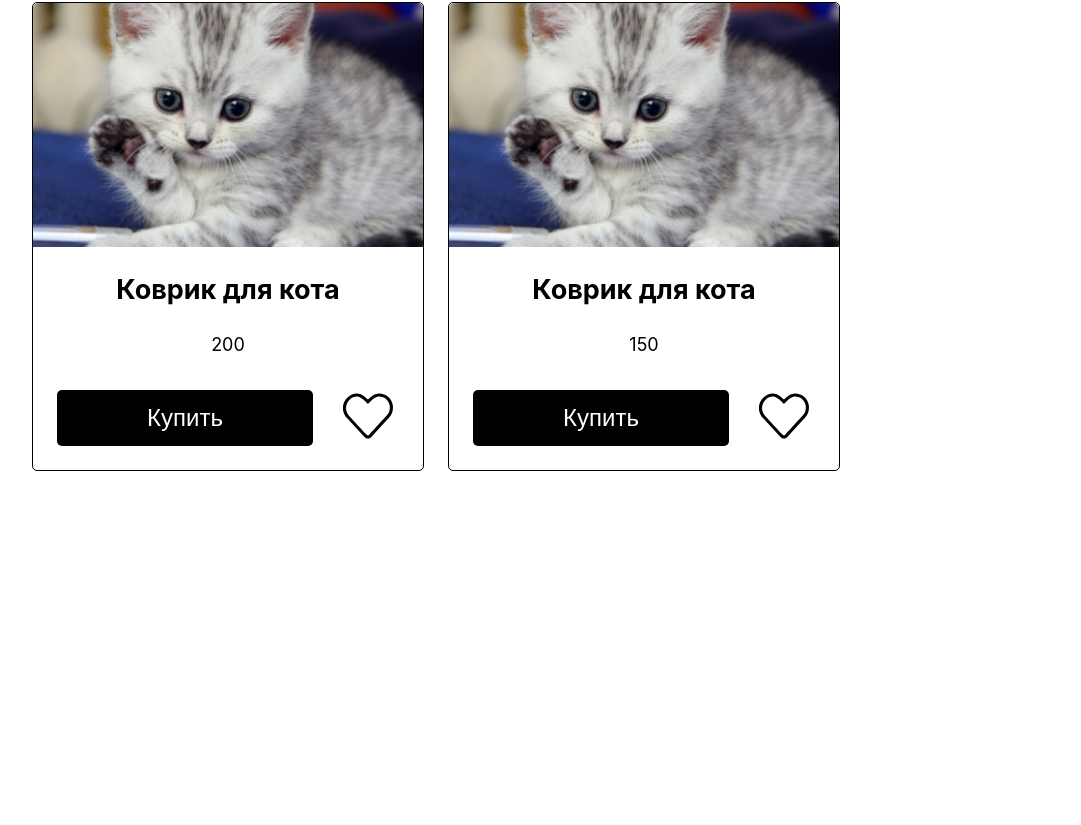
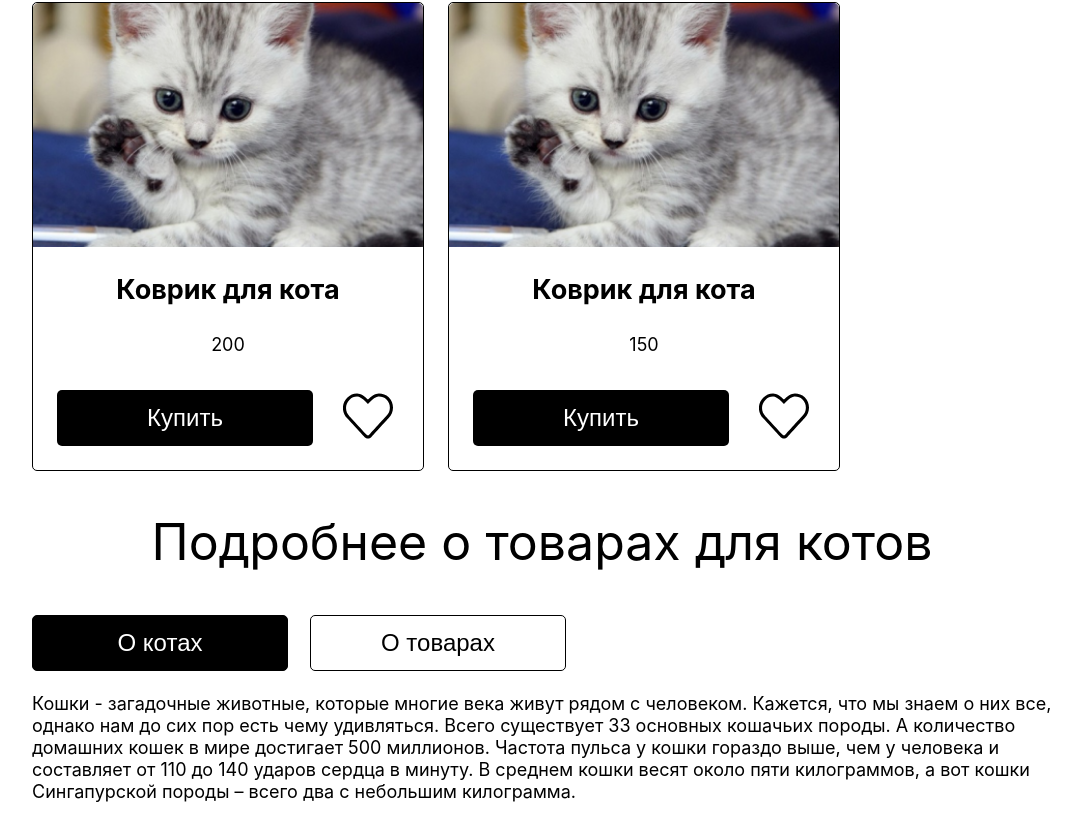
Before and after one commit to ezalilov/ezalilov.github.io, a React (Create React App) app: page / in a window 1280 px wide. Shown: the part 226-1051 px from the top of the page, without its empty margins (98-1179 px from the left). Before the commit the page ends 800 px from the top, so only its background shows below. Built offline with nearby package versions, Linux system fonts and the light colour scheme.

Commit message:
Add tabs sections
- add classNames package

```diff
--- a/package.json
+++ b/package.json
@@ -11,6 +11,7 @@
     "@types/node": "^16.18.23",
     "@types/react": "^18.0.37",
     "@types/react-dom": "^18.0.11",
+    "classnames": "^2.3.2",
     "react": "^18.2.0",
     "react-dom": "^18.2.0",
     "react-router-dom": "^6.11.1",
--- a/src/main-content/main-content.tsx
+++ b/src/main-content/main-content.tsx
@@ -2,6 +2,7 @@ import React from 'react'
 import Card from '../card/card'
 import s from './main-content.module.css'
 import Modal from '../modal/modal'
+import Details from '../tab-section/details'
 
 const catContent = [
 	{
@@ -22,7 +23,7 @@ export default function MainContent() {
 		<div className={ s.cards }>
 			{catContent.map((props) => <Card {...props} />)}
 		</div>
-		{/* <Modal /> */}
+		<Details />
 	</main>
   )
 }
--- /dev/null
+++ b/src/tab-section/details.module.css
@@ -0,0 +1,44 @@
+.details {
+	display: flex;
+	margin-top: ;
+    flex-direction: column;
+    justify-content: center;
+    align-items: center;
+}
+.header-section {
+	font-style: normal;
+	font-weight: 400;
+	font-size: 50px;
+	line-height: 61px;
+  }
+
+/* Tabs style */
+.tabs-container {
+	align-self: start;
+}
+
+.tabs-list {
+	display: flex;
+	gap: 22px;
+}
+
+.tab {
+	border-radius: 5px;
+	border: 1px solid #000000;
+	width: 256px;
+	height: 56px;
+	background: white;
+	color: black;
+
+	font-weight: 400;
+	font-size: 24px;
+}
+
+.tab.active {
+	color: white;
+	background: black;
+}
+
+.tabpanel-wrapper {
+	margin: 22px 0;
+}
--- /dev/null
+++ b/src/tab-section/details.tsx
@@ -0,0 +1,24 @@
+import React from 'react'
+import { Tabs } from './tabs';
+import s from './details.module.css'
+
+const tabsConfig = [
+	{
+	  label: "О котах",
+	  content: "Кошки - загадочные животные, которые многие века живут рядом с человеком. Кажется, что мы знаем о них все, однако нам до сих пор есть чему удивляться. Всего существует 33 основных кошачьих породы. А количество домашних кошек в мире достигает 500 миллионов. Частота пульса у кошки гораздо выше, чем у человека и составляет от 110 до 140 ударов сердца в минуту. В среднем кошки весят около пяти килограммов, а вот кошки Сингапурской породы – всего два с небольшим килограмма.",
+	},
+	{
+	  label: "О товарах",
+	  content: "Товары для котов супер классные! Всем по товару для котов!",
+	}
+  ];
+
+
+export default function Details() {
+  return (
+	<section className={ s.details }>
+		<h2 className={ s['header-section'] }>Подробнее о товарах для котов</h2>
+		<Tabs tabsConfig={tabsConfig} />
+	</section>
+  )
+}
--- /dev/null
+++ b/src/tab-section/tabs.tsx
@@ -0,0 +1,91 @@
+import React, { useRef, useState } from 'react';
+import s from './details.module.css'
+import classNames from 'classnames';
+export interface Tab {
+	label: string
+	content: string
+	icon: string
+}
+
+
+export const Tabs = ({ tabsConfig, defaultIndex }: any) => {
+
+	const [selectedIndex, setSelectedIndex] = useState(defaultIndex ?? 0);
+
+	const handleClick = (index: number) => setSelectedIndex(index);
+
+	// to store reference to the tab element
+	const tabRefs = useRef<Record<number, HTMLButtonElement | null>>({});
+
+	// Selected tab update helper
+	const setIndex = (index: number) => {
+		const tab = tabRefs.current[index];
+		if (tab) {
+			// focus() will call the state setter
+			// to display the associated tabpanel
+			tab.focus();
+		}
+	};
+
+	// onKeyDown handler for tab elements
+	const onKeyDown = (event: React.KeyboardEvent<HTMLButtonElement>) => {
+		const count = tabsConfig.length;
+		const nextTab = () => setIndex((selectedIndex + 1) % count);
+		const prevTab = () => setIndex((selectedIndex - 1 + count) % count);
+		const firstTab = () => setIndex(0);
+		const lastTab = () => setIndex(count - 1);
+
+		const keyMap: Record<string, () => void> = {
+			ArrowRight: nextTab,
+			ArrowLeft: prevTab,
+			Home: firstTab,
+			End: lastTab
+		};
+
+		const action = keyMap[event.key];
+
+		if (action) {
+			event.preventDefault();
+			action();
+		}
+	};
+
+	return (
+		<div className={ s['tabs-container'] }>
+			<div className={ s['tabs-list'] } role="tablist" aria-orientation="horizontal">
+				{tabsConfig.map((tab: Tab, index: number) => (
+					<button
+						className={ classNames(s.tab, selectedIndex === index && s.active) }
+						key={`tab-${index}`}
+						onClick={() => handleClick(index)}
+						role="tab"
+						ref={(element) => (tabRefs.current[index] = element)}
+						aria-controls={`panel-id-${index}`}
+						aria-selected={selectedIndex === index}
+						id={`tab-id-${index}`}
+						onKeyDown={onKeyDown}
+						onFocus={() => setSelectedIndex(index)}
+						tabIndex={selectedIndex === index ? 0 : -1}
+					>
+						{tab.icon}
+						{tab.label}
+					</button>
+				))}
+			</div>
+			<div className={ s['tabpanel-wrapper'] }>
+				{tabsConfig.map((tab: Tab, index: number) => (
+					<section
+						key={`tabpanel-${index}`}
+						hidden={selectedIndex !== index}
+						role="tabpanel"
+						aria-labelledby={`tab-id${index}`}
+						id={`panel-id-${index}`}
+						tabIndex={0}
+					>
+						{tab.content}
+					</section>
+				))}
+			</div>
+		</div>
+	);
+};
```
Also changed, not shown: src/modal/modal.module.css (+0 -136 lines), 1 other file (tests, documents, lock files or other folders).
